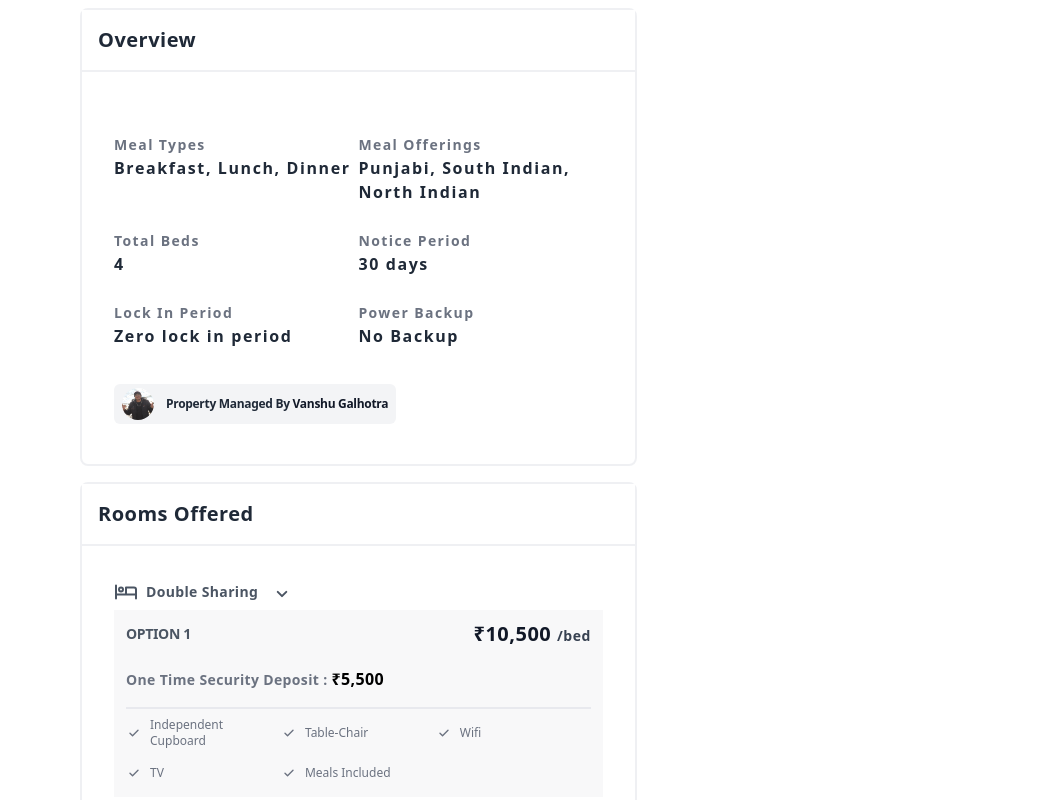
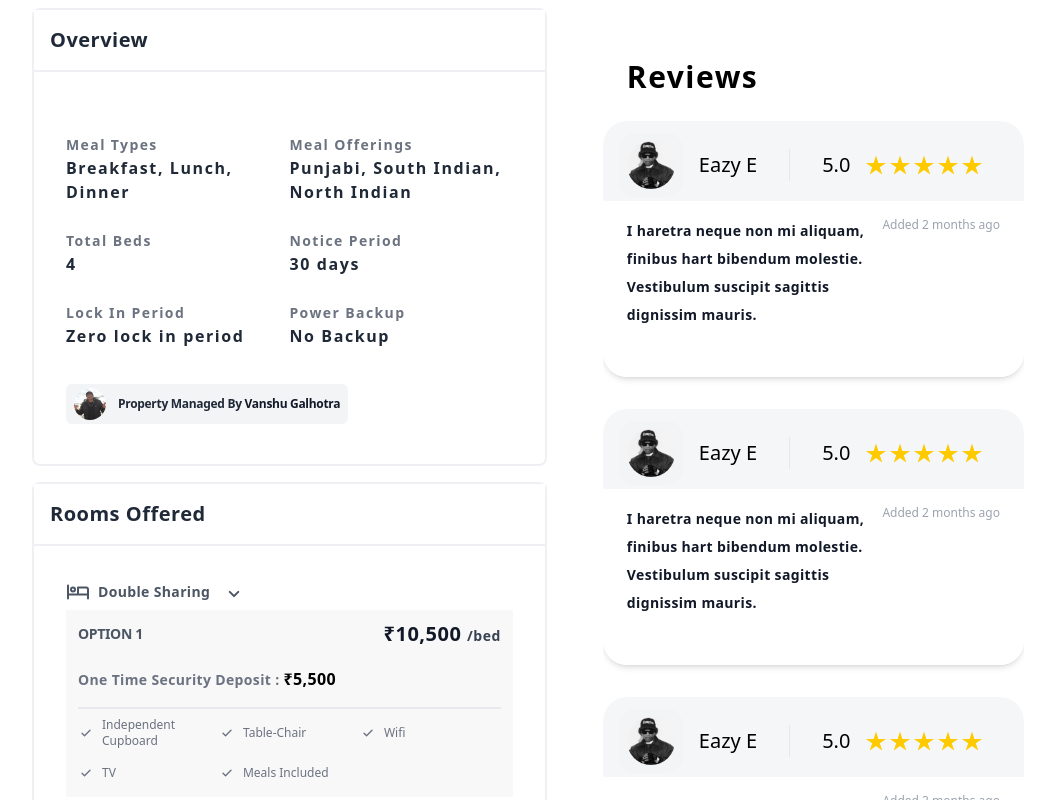
Before and after one commit to vanshugalhotra3332/PGVG, a Next.js app: page /pgs/1 in a window 1280 px wide. Shown: the part 960-1760 px from the top of the page, without its empty margins (96-1150 px from the left). Built offline with nearby package versions, Linux system fonts and the light colour scheme.

Commit message:
style(PG Details): designed review card

```diff
--- /dev/null
+++ b/components/Cards/ReviewCard.js
@@ -0,0 +1,120 @@
+import React from "react";
+import Image from "next/image";
+
+const ReviewCard = () => {
+  return (
+    <section className="rounded-t-3xl overflow-hidden my-6">
+      <div className="container mx-auto">
+        <div className="mb-2 shadow-md rounded-3xl overflow-hidden">
+          <div className="pt-3 pb-3 md:pb-1 px-4 md:pr-8 bg-gray-100/80">
+            <div className="flex flex-wrap items-center">
+              <div className="img mr-4 py-2 px-2 bg-gray-100 rounded-2xl">
+                <div className="icon relative h-12 w-12">
+                  <Image
+                    src={"/assets/img/others/eazy.jpg"}
+                    alt={""}
+                    layout="fill"
+                    style={{ objectFit: "cover" }}
+                    className="rounded-full"
+                  />
+                </div>
+              </div>
+              <h4 className="w-full md:w-auto text-xl font-heading font-medium">
+                Eazy E
+              </h4>
+              <div className="w-full md:w-px h-2 md:h-8 mx-8 bg-transparent md:bg-gray-200"></div>
+              <span className="mr-4 text-xl font-heading font-medium">5.0</span>
+              <div className="inline-flex">
+                <a className="inline-block mr-1" href="#">
+                  <svg
+                    width="20"
+                    height="20"
+                    viewBox="0 0 20 20"
+                    fill="none"
+                    xmlns="http://www.w3.org/2000/svg"
+                  >
+                    <path
+                      d="M20 7.91677H12.4167L10 0.416763L7.58333 7.91677H0L6.18335 12.3168L3.81668 19.5834L10 15.0834L16.1834 19.5834L13.8167 12.3168L20 7.91677Z"
+                      fill="#FFCB00"
+                    ></path>
+                  </svg>
+                </a>
+                <a className="inline-block mr-1" href="#">
+                  <svg
+                    width="20"
+                    height="20"
+                    viewBox="0 0 20 20"
+                    fill="none"
+                    xmlns="http://www.w3.org/2000/svg"
+                  >
+                    <path
+                      d="M20 7.91677H12.4167L10 0.416763L7.58333 7.91677H0L6.18335 12.3168L3.81668 19.5834L10 15.0834L16.1834 19.5834L13.8167 12.3168L20 7.91677Z"
+                      fill="#FFCB00"
+                    ></path>
+                  </svg>
+                </a>
+                <a className="inline-block mr-1" href="#">
+                  <svg
+                    width="20"
+                    height="20"
+                    viewBox="0 0 20 20"
+                    fill="none"
+                    xmlns="http://www.w3.org/2000/svg"
+                  >
+                    <path
+                      d="M20 7.91677H12.4167L10 0.416763L7.58333 7.91677H0L6.18335 12.3168L3.81668 19.5834L10 15.0834L16.1834 19.5834L13.8167 12.3168L20 7.91677Z"
+                      fill="#FFCB00"
+                    ></path>
+                  </svg>
+                </a>
+                <a className="inline-block mr-1" href="#">
+                  <svg
+                    width="20"
+                    height="20"
+                    viewBox="0 0 20 20"
+                    fill="none"
+                    xmlns="http://www.w3.org/2000/svg"
+                  >
+                    <path
+                      d="M20 7.91677H12.4167L10 0.416763L7.58333 7.91677H0L6.18335 12.3168L3.81668 19.5834L10 15.0834L16.1834 19.5834L13.8167 12.3168L20 7.91677Z"
+                      fill="#FFCB00"
+                    ></path>
+                  </svg>
+                </a>
+                <a className="inline-block text-gray-200" href="#">
+                  <svg
+                    width="20"
+                    height="20"
+                    viewBox="0 0 20 20"
+                    fill="none"
+                    xmlns="http://www.w3.org/2000/svg"
+                  >
+                    <path
+                      d="M20 7.91677H12.4167L10 0.416763L7.58333 7.91677H0L6.18335 12.3168L3.81668 19.5834L10 15.0834L16.1834 19.5834L13.8167 12.3168L20 7.91677Z"
+                      fill="#FFCB00"
+                    ></path>
+                  </svg>
+                </a>
+              </div>
+            </div>
+          </div>
+          <div className="px-4 overflow-hidden md:px-6 pt-4 pb-4 bg-white">
+            <div className="flex flex-wrap">
+              <div className="w-full md:w-2/3 mb-6 md:mb-0">
+                <p className="mb-8 max-w-2xl text-gray-900 text-sm font-semibold tracking-wide leading-loose">
+                  I haretra neque non mi aliquam, finibus hart bibendum
+                  molestie. Vestibulum suscipit sagittis dignissim mauris.
+                </p>
+              </div>
+              <div className="w-full md:w-1/3 text-right">
+                <p className="mb-8 text-xs text-gray-400">Added 2 months ago</p>
+              </div>
+            </div>
+          </div>
+        </div>
+      </div>
+    </section>
+  );
+};
+
+export default ReviewCard;
--- a/pages/pgs/[slug].js
+++ b/pages/pgs/[slug].js
@@ -27,6 +27,7 @@ import {
 import Map from "@/components/Map";
 import Image from "next/image";
 import GalleryQuickView from "@/components/GalleryQuickView";
+import ReviewCard from "@/components/Cards/ReviewCard";
 
 const Slug = () => {
   const router = useRouter();
@@ -183,7 +184,7 @@ const Slug = () => {
       </section>
 
       {/* navigation tabs section             */}
-      <section className="hidden lg:flex items-center justify-between border-t-2 border-gray-200 border-opacity-60 sticky top-[80px] z-[900] bg-white shadow-md px-44">
+      <section className="hidden lg:flex items-center justify-between border-t-2 border-gray-200 border-opacity-60 sticky top-[80px] z-[9000] bg-white shadow-md px-44">
         <div className="flex overflow-x-auto overflow-y-hidden whitespace-nowrap space-x-7">
           <button className="big-tab-button big-active-tab">overview</button>
           <button className="big-tab-button">rooms offered</button>
@@ -194,9 +195,9 @@ const Slug = () => {
       </section>
 
       {/* tabs content & reviews */}
-      <section className="my-4 flex justify-between lg:mx-44 mx-8 relative gap-6">
+      <section className="my-4 flex justify-between lg:mx-32 mx-8 relative gap-6">
         {/* tabs content */}
-        <div className="tabs-content lg:w-[60%] w-full">
+        <div className="tabs-content w-full">
           {/* overview div */}
           <div
             className="overview border-2 my-4 rounded-lg border-gray-200 border-opacity-60"
@@ -457,8 +458,8 @@ const Slug = () => {
                 Top Amenities
               </h2>
             </div>
-            <div className="amen bg-gray-100/60 py-4 px-8 lg:px-0">
-              <div className="item my-2 mx-4 max-w-[150px] inline-flex flex-col items-center justify-center px-2 py-1">
+            <div className="amen bg-gray-100/60 py-4 px-8 lg:px-0 flex items-center flex-wrap">
+              <div className="item my-2 mx-4 inline-flex flex-col items-center justify-center px-2 py-1">
                 <div className="icon my-1">
                   <UilWifi className="h-6 w-6 text-gray-500" />
                 </div>
@@ -466,7 +467,7 @@ const Slug = () => {
                   Wi-fi
                 </span>
               </div>
-              <div className="item my-2 mx-4 max-w-[150px] inline-flex flex-col items-center justify-center px-2 py-1">
+              <div className="item my-2 mx-4 inline-flex flex-col items-center justify-center px-2 py-1">
                 <div className="icon my-1">
                   <UilWater className="h-6 w-6 text-gray-500" />
                 </div>
@@ -474,7 +475,7 @@ const Slug = () => {
                   Laundry
                 </span>
               </div>
-              <div className="item my-2 mx-4 max-w-[150px] inline-flex flex-col items-center justify-center px-2 py-1">
+              <div className="item my-2 mx-4 inline-flex flex-col items-center justify-center px-2 py-1">
                 <div className="icon my-1">
                   <UilRestaurant className="h-6 w-6 text-gray-500" />
                 </div>
@@ -482,7 +483,7 @@ const Slug = () => {
                   Food
                 </span>
               </div>
-              <div className="item my-2 mx-4 max-w-[150px] inline-flex flex-col items-center justify-center px-2 py-1">
+              <div className="item my-2 mx-4 inline-flex flex-col items-center justify-center px-2 py-1">
                 <div className="icon my-1">
                   <UilWind className="h-6 w-6 text-gray-500" />
                 </div>
@@ -490,7 +491,7 @@ const Slug = () => {
                   Air Conditioner
                 </span>
               </div>
-              <div className="item my-2 mx-4 max-w-[150px] inline-flex flex-col items-center justify-center px-2 py-1">
+              <div className="item my-2 mx-4 inline-flex flex-col items-center justify-center px-2 py-1">
                 <div className="icon my-1">
                   <UilCloudMoon className="h-6 w-6 text-gray-500" />
                 </div>
@@ -498,7 +499,7 @@ const Slug = () => {
                   24/7
                 </span>
               </div>{" "}
-              <div className="item my-2 mx-4 max-w-[150px] inline-flex flex-col items-center justify-center px-2 py-1">
+              <div className="item my-2 mx-4 inline-flex flex-col items-center justify-center px-2 py-1">
                 <div className="icon my-1">
                   <UilToiletPaper className="h-6 w-6 text-gray-500" />
                 </div>
@@ -582,7 +583,7 @@ const Slug = () => {
               <div className="map">
                 <Map className="h-full" coords={[[30.7521, 76.7757]]} />
               </div>
-              <div className="explore my-4 pt-2 px-4 flex items-center justify-between">
+              <div className="explore my-4 pt-2 px-4 flex items-center flex-wrap justify-between">
                 <div className="explore-item">
                   <div>
                     <UilBusAlt />
@@ -631,7 +632,18 @@ const Slug = () => {
         </div>
 
         {/* reviews */}
-        <div className="hidden lg:block reviews lg:w-1/4 sticky top-[44px]"></div>
+        <div className="hidden lg:block reviews mt-16 mx-8">
+          <div className="title px-6">
+            <h2 className="text-3xl font-semibold tracking-wider leading-snug">
+              Reviews
+            </h2>
+          </div>
+          <div className="review-cards">
+            <ReviewCard />
+            <ReviewCard />
+            <ReviewCard />
+          </div>
+        </div>
       </section>
     </>
   );
--- a/styles/globals.css
+++ b/styles/globals.css
@@ -79,10 +79,10 @@ input[type="range"]::-webkit-slider-thumb {
     @apply text-gray-800 lg:text-base text-xs font-semibold tracking-widest;
   }
   .explore-item{
-    @apply inline-flex items-center flex-col justify-center px-2 cursor-pointer
+    @apply inline-flex items-center flex-col justify-center px-2 cursor-pointer basis-auto my-2
   }
   .explore-item div{
-    @apply bg-white shadow-lg py-3 px-3 rounded-full border-2 border-gray-200 border-opacity-60
+    @apply bg-white shadow-lg py-3 px-3 rounded-full border-2 border-gray-200 border-opacity-60 up-icon
   }
   .explore-item div svg{
     @apply text-blue-600 h-5 w-5
```
Also changed, not shown: public/Assets/img/others/eazy.jpg (added).
